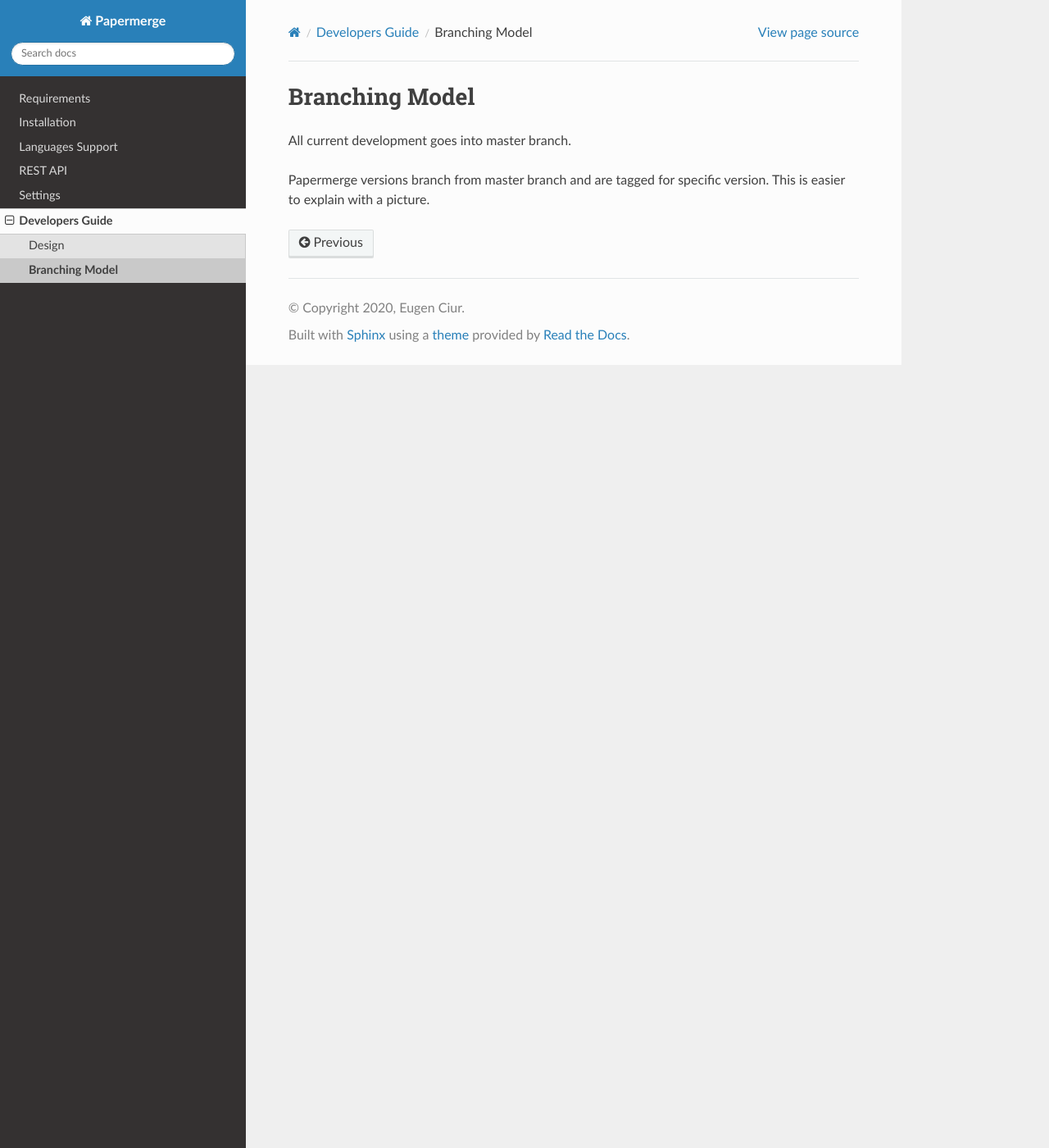
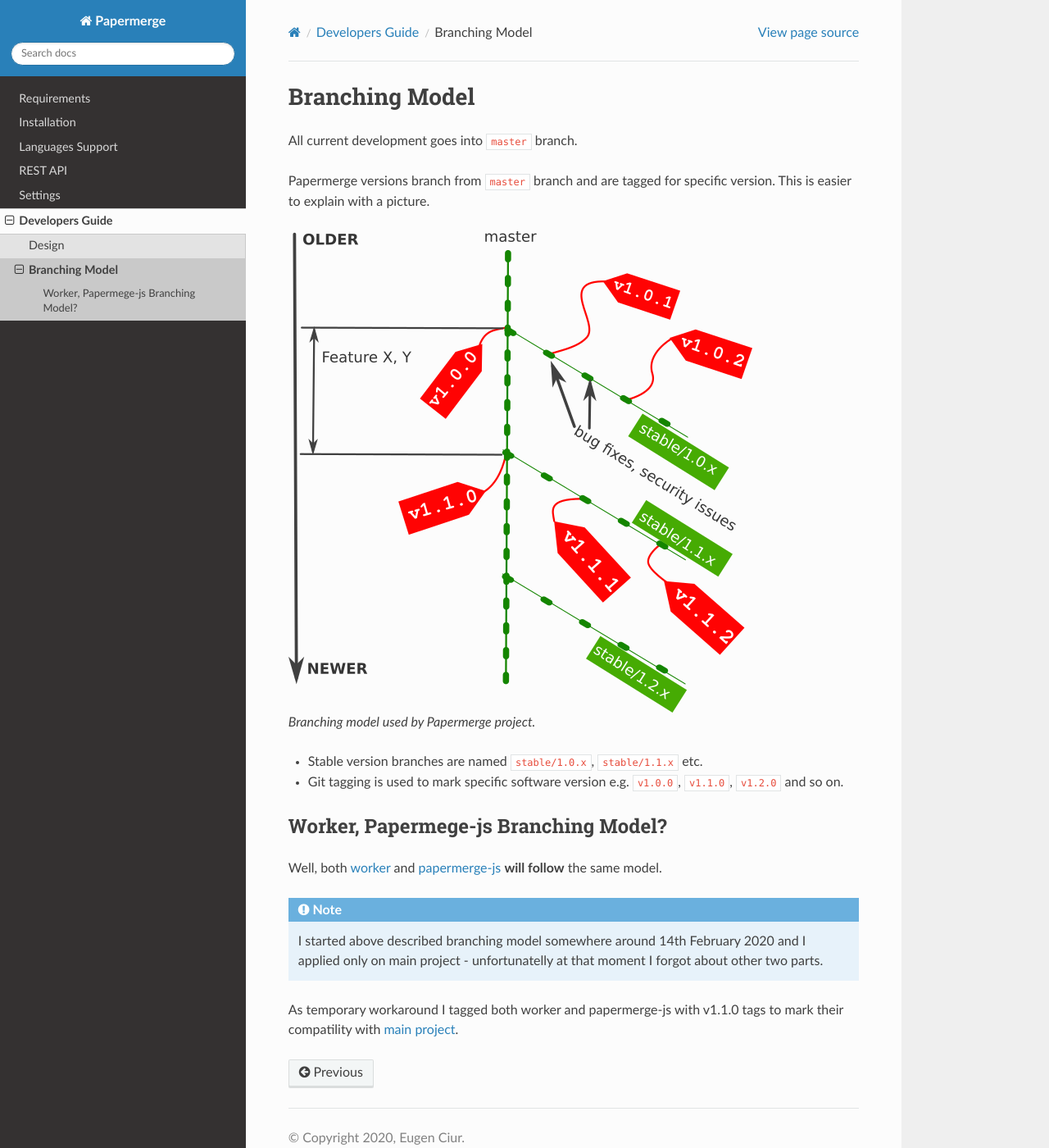
Before and after one commit to ciur/papermerge, a Sphinx documentation site: the page built from docs/source/developers_guide/branching.rst, in a window 1280 px wide and 1400 px high. Shown: the whole window at 82% size. Built offline with Sphinx 7.4.7 and the Read the Docs theme 2.0.0, drawn with Linux system fonts in a browser that asks for light colours.

Commit message:
Documentation about branching model, tagging

```diff
--- a/docs/source/developers_guide/branching.rst
+++ b/docs/source/developers_guide/branching.rst
@@ -1,7 +1,27 @@
 Branching Model
 ****************
 
-All current development goes into master branch.
+All current development goes into ``master`` branch.
 
-Papermerge versions branch from master branch and are tagged for specific
+Papermerge versions branch from ``master`` branch and are tagged for specific
 version. This is easier to explain with a picture.
+
+
+.. figure:: ../img/branching_model.png
+
+   Branching model used by Papermerge project.
+
+* Stable version branches are named ``stable/1.0.x``, ``stable/1.1.x`` etc.
+* Git tagging is used to mark specific software version e.g. ``v1.0.0``, ``v1.1.0``, ``v1.2.0`` and so on.
+
+
+Worker, Papermege-js Branching Model?
+~~~~~~~~~~~~~~~~~~~~~~~~~~~~~~~~~~~~~~~
+
+Well, both `worker <https://github.com/ciur/papermerge-worker>`_ and `papermerge-js <https://github.com/ciur/papermerge-js>`_ **will follow** the same model.
+
+.. note::
+
+    I started above described branching model somewhere around 14th February 2020 and I applied only on main project - unfortunatelly at that moment I forgot about other two parts.
+
+As temporary workaround I tagged both worker and papermerge-js with v1.1.0 tags to mark their compatility with `main project <https://github.com/ciur/papermerge-js>`_.
```
Also changed, not shown: docs/source/img/branching_model.png (added).
